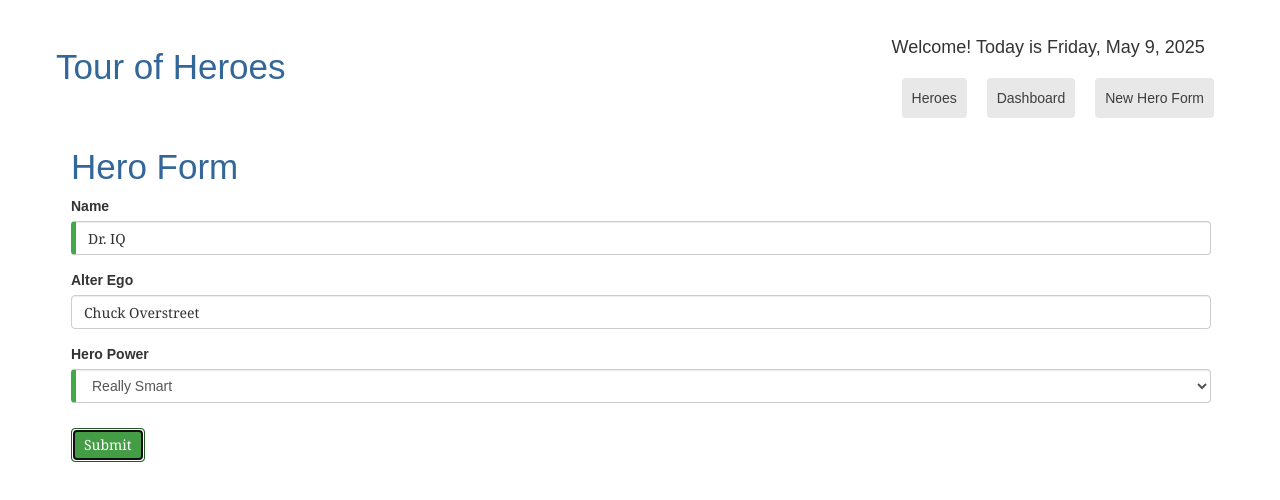
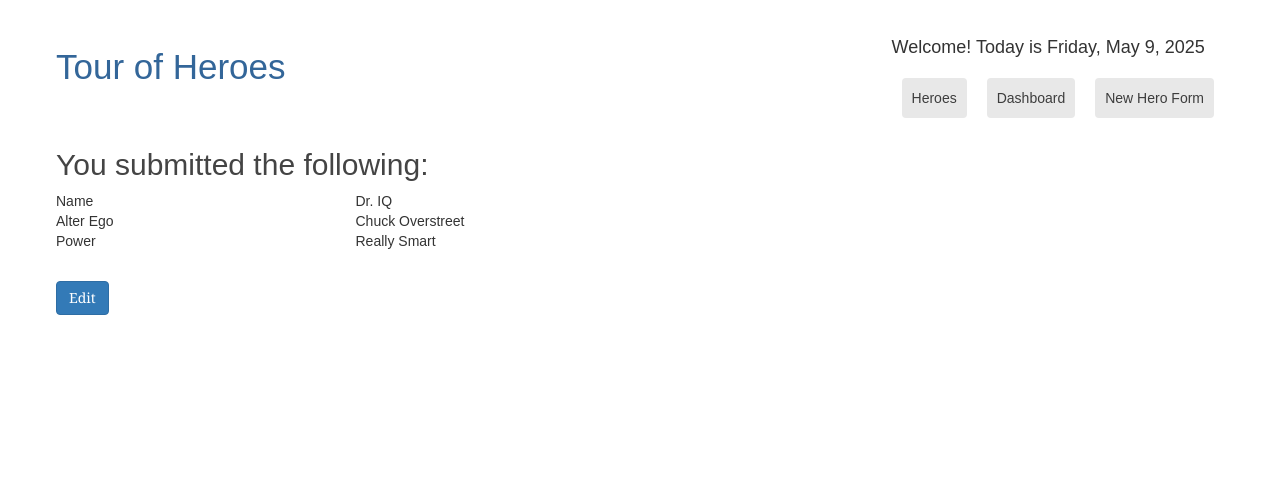
Before and after one commit to rafia-farooq/tour-of-heroes, an Angular app: page /form in a window 1280 px wide. Both pictures are taken after a click on the button "Submit". Shown: the top 500 px of the page. Built offline with nearby package versions, Linux system fonts and the light colour scheme.

Commit message:
submit form and show data and add edit button

```diff
--- a/src/app/hero-form/hero-form.component.html
+++ b/src/app/hero-form/hero-form.component.html
@@ -1,6 +1,6 @@
-<div class="container">
+<div class="container" [hidden]="submitted">
     <h1>Hero Form</h1>
-    <form #heroForm="ngForm">
+    <form #heroForm="ngForm" (ngSubmit)="onSubmit()">
         <!-- to see two way binding uncomment below-->
         <!-- {{model | json}} -->
       <div class="form-group">
@@ -23,7 +23,26 @@
         </select>
       </div>
 
-      <button type="submit" class="btn btn-success" (click)="onSubmit()">Submit</button>
+      <button type="submit" class="btn btn-success" [disabled]="!heroForm.form.valid">Submit</button>
+      <button type="button" class="btn btn-default" (click)="newHero(); heroForm.reset()">New Hero</button>
 
     </form>
 </div>
+
+<div [hidden]="!submitted">
+  <h2>You submitted the following:</h2>
+  <div class="row">
+    <div class="col-xs-3">Name</div>
+    <div class="col-xs-9">{{ model.name }}</div>
+  </div>
+  <div class="row">
+    <div class="col-xs-3">Alter Ego</div>
+    <div class="col-xs-9">{{ model.alterEgo }}</div>
+  </div>
+  <div class="row">
+    <div class="col-xs-3">Power</div>
+    <div class="col-xs-9">{{ model.power }}</div>
+  </div>
+  <br>
+  <button type="button" class="btn btn-primary" (click)="submitted=false">Edit</button>
+</div>
--- a/src/app/hero-form/hero-form.component.ts
+++ b/src/app/hero-form/hero-form.component.ts
@@ -21,4 +21,8 @@
     this.submitted = true;
     console.log(`New Hero ${this.model.name} added`)
   }
+
+  newHero() {
+    this.model = new HeroClass(42, '', '');
+  }
 }
```
